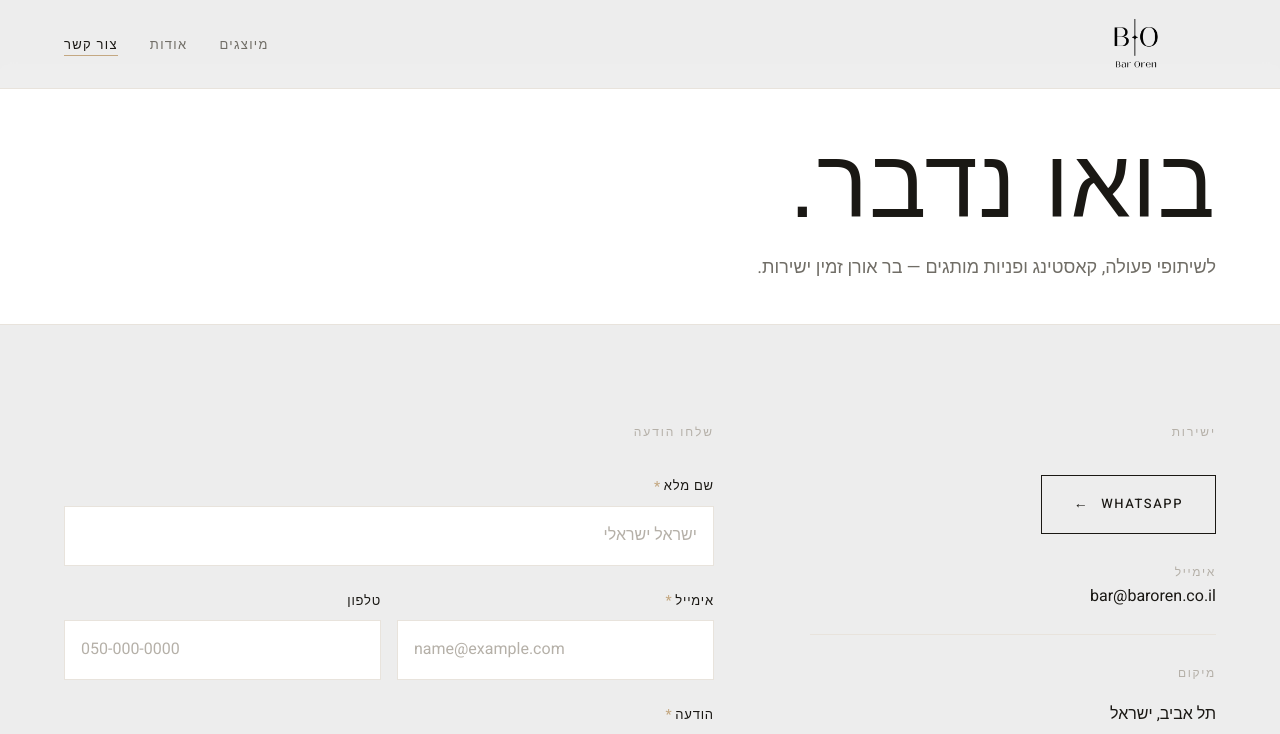
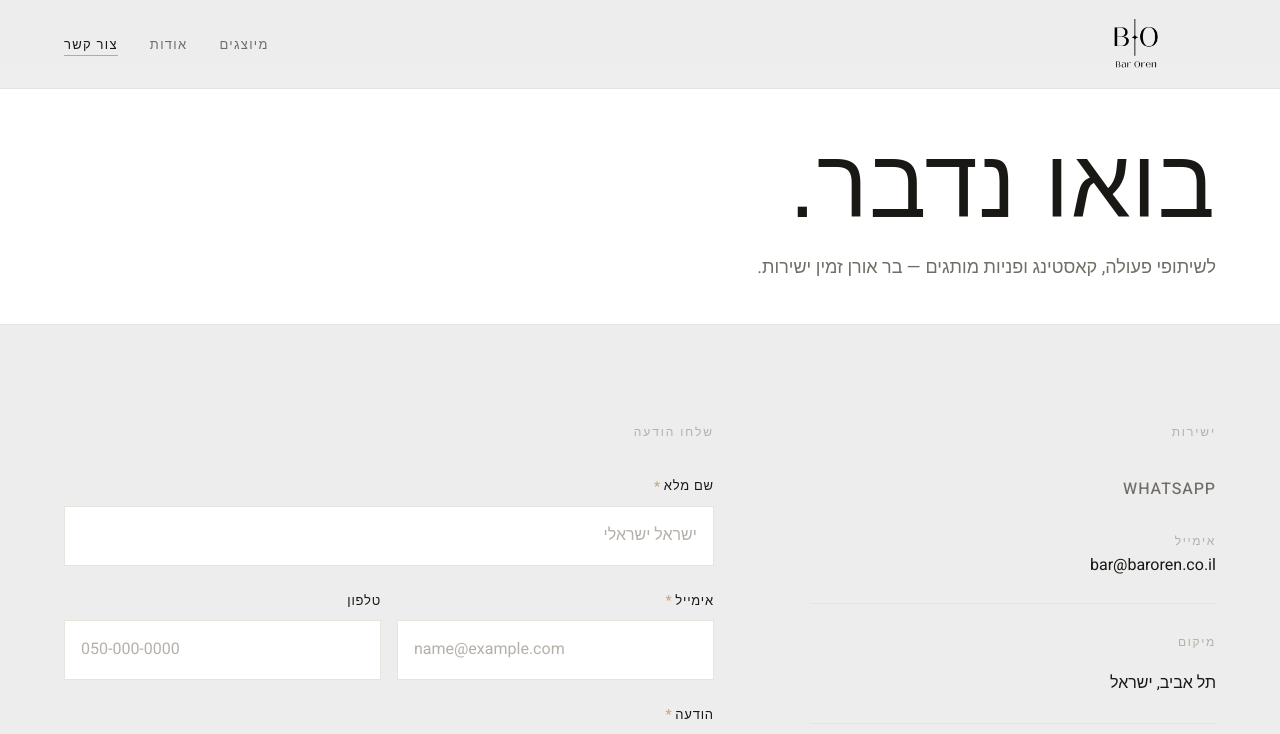
Before and after one commit to baroren298/bar-oren-agency, a Next.js app: page /contact in a window 1280 px wide. Shown: the top 734 px of the page. Built offline with nearby package versions, Linux system fonts and the light colour scheme; a web font is replaced by a local one.

Commit message:
Refine contact WhatsApp button and sticky footer layout

```diff
--- a/components/contact/ContactInfo.module.css
+++ b/components/contact/ContactInfo.module.css
@@ -15,40 +15,43 @@
   color: var(--color-text-tertiary);
 }
 
-/* ─── WhatsApp primary button ─────────────────────────────────────────────── */
+/* ─── WhatsApp link — matches homepage ContactInvite text-link style ──────── */
 
 .whatsappBtn {
-  display: inline-flex;
-  align-items: center;
-  gap: var(--space-3);
-  padding: var(--space-4) var(--space-8);
-  border: 1px solid var(--color-text-primary);
   font-family: var(--font-body);
-  font-size: var(--text-small);
+  font-size: var(--text-body);
   font-weight: var(--weight-medium);
-  letter-spacing: 0.12em;
+  letter-spacing: 0.06em;
   text-transform: uppercase;
-  color: var(--color-text-primary);
-  background-color: transparent;
-  transition:
-    background-color var(--duration-base) var(--ease-default),
-    color var(--duration-base) var(--ease-default);
+  color: var(--color-text-secondary);
+  position: relative;
+  padding-bottom: 1px;
+  transition: color var(--duration-fast) var(--ease-default);
   align-self: flex-start;
 }
 
-.whatsappBtn:hover {
-  background-color: var(--color-text-primary);
-  color: var(--color-bg);
+.whatsappBtn::after {
+  content: '';
+  position: absolute;
+  bottom: 0;
+  inset-inline-start: 0;
+  width: 0;
+  height: 1px;
+  background-color: var(--color-accent);
+  transition: width var(--duration-base) var(--ease-out);
 }
 
-.btnArrow {
-  display: inline-block;
-  transition: transform var(--duration-base) var(--ease-default);
-  font-size: 14px;
+.whatsappBtn:hover {
+  color: var(--color-text-primary);
 }
 
-.whatsappBtn:hover .btnArrow {
-  transform: translateX(-4px);
+.whatsappBtn:hover::after {
+  width: 100%;
+}
+
+/* Arrow is a legacy remnant — hidden to match the homepage text-link pattern */
+.btnArrow {
+  display: none;
 }
 
 /* ─── Contact rows ────────────────────────────────────────────────────────── */
@@ -126,10 +129,3 @@ a.contactRowValue:hover {
 }
 
 /* ─── Responsive ──────────────────────────────────────────────────────────── */
-
-@media (max-width: 768px) {
-  .whatsappBtn {
-    width: 100%;
-    justify-content: center;
-  }
-}
--- a/styles/globals.css
+++ b/styles/globals.css
@@ -43,8 +43,17 @@ html {
 
 body {
   background-color: var(--color-bg);
-  min-height: 100vh;
+  /* Sticky footer: body is a flex column that fills the full viewport.
+     <main> gets flex:1 below, pushing <footer> to the bottom on short pages.
+     On long pages the body simply grows with content — no fixed positioning. */
+  display: flex;
+  flex-direction: column;
+  min-height: 100dvh; /* dvh accounts for mobile browser chrome */
   overflow-x: hidden;
+}
+
+main {
+  flex: 1 0 auto; /* grow to fill remaining space between header and footer */
 }
 
 img,
```
